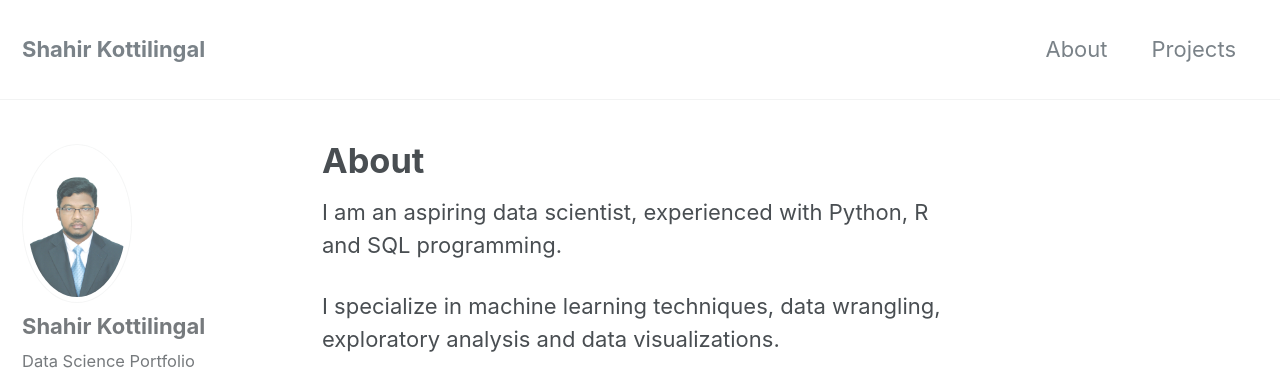
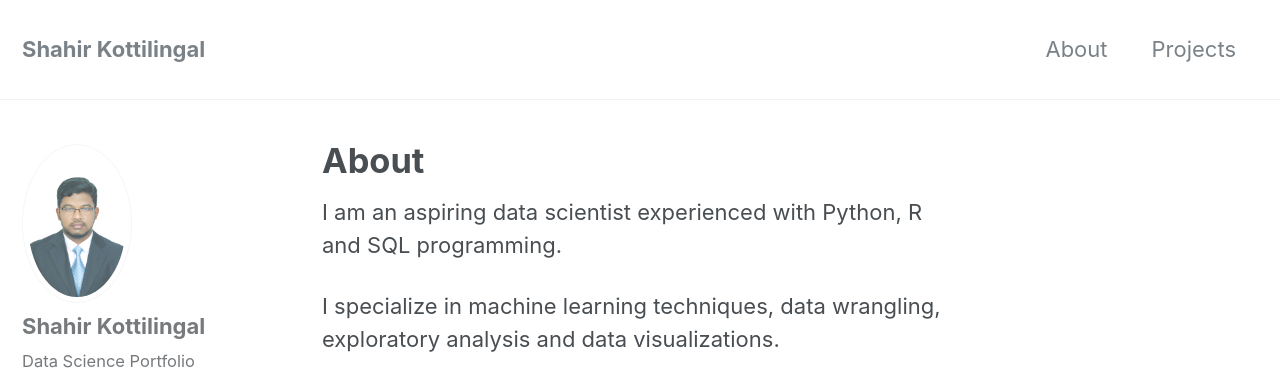
Before and after one commit to shahir-datascience/shahir-datascience.github.io, a Jekyll site: the page built from _pages/about.md, in a window 1280 px wide and 900 px high. Shown: the top 390 px of the window. Built offline with Jekyll 4.4.1, drawn with Linux system fonts in a browser that asks for light colours; nearby versions of some CDN libraries.

```diff
--- a/_pages/about.md
+++ b/_pages/about.md
@@ -3,7 +3,7 @@ title: "About"
 permalink: /about/
 ---
 
-I am an aspiring data scientist, experienced with Python, R and SQL programming.
+I am an aspiring data scientist experienced with Python, R and SQL programming.
 
 I specialize in machine learning techniques, data wrangling, exploratory analysis and data visualizations.
 
```
